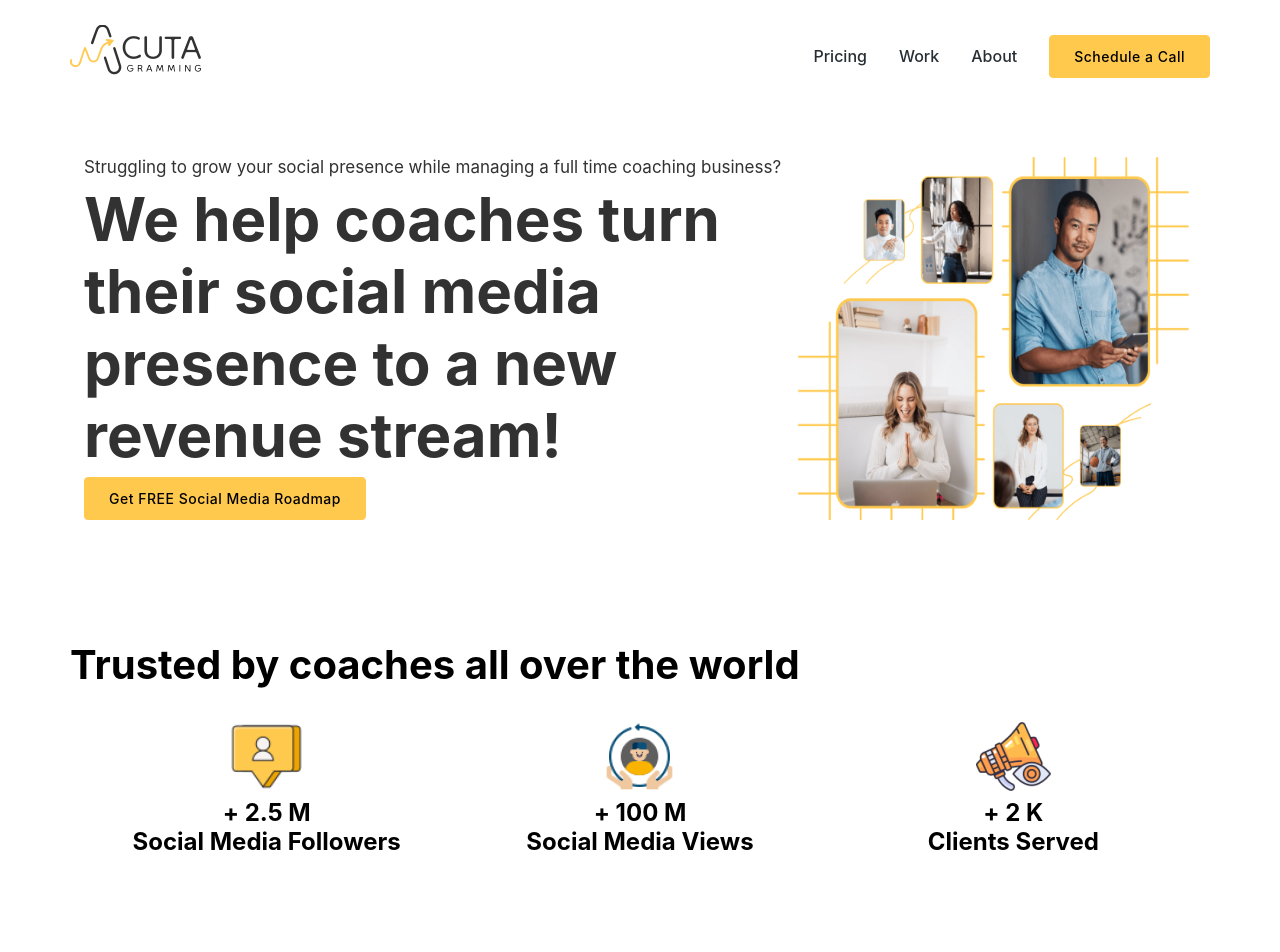
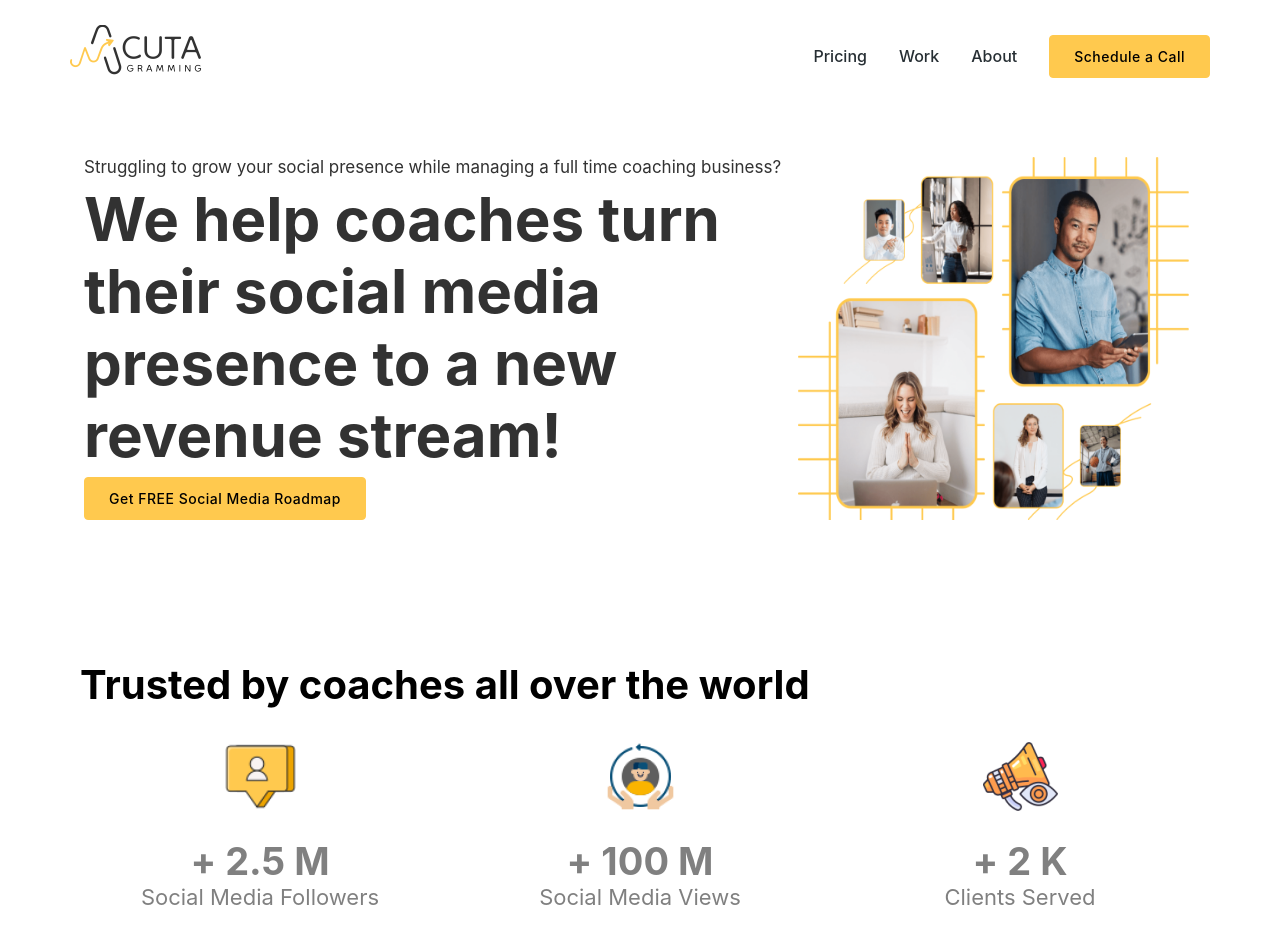
Before and after one commit to waqarshaiiikh/acutagramming, a React (Vite) app: page / in a window 1280 px wide. Shown: the top 952 px of the page. Built offline with nearby package versions, Linux system fonts and the light colour scheme.

Commit message:
Statistic done

```diff
--- a/package.json
+++ b/package.json
@@ -10,6 +10,7 @@
   },
   "dependencies": {
     "react": "^18.2.0",
+    "react-countup": "^6.4.2",
     "react-dom": "^18.2.0",
     "react-icons": "^4.8.0",
     "react-router-dom": "^6.11.2",
--- a/src/App.jsx
+++ b/src/App.jsx
@@ -28,7 +28,6 @@ const commonTheme = {
 
 function App() {
 
-
 	return (
 		<ThemeProvider theme={commonTheme}>
 			<BrowserRouter>
@@ -36,7 +35,8 @@ function App() {
 					<Route element={<>
 						<HeaderStyle />
 						<Home/>
-						<FooterStyle /></>} path="/" />
+						{/* <FooterStyle /> */}
+						</>} path="/" />
 					<Route element={<About/>} path="/About" />
 				</Routes>
 			</BrowserRouter>
--- a/src/Pages/Home/Component/CompanyStatistics.jsx
+++ b/src/Pages/Home/Component/CompanyStatistics.jsx
@@ -1,13 +1,14 @@
 import follower from './../../../assets/icons8-followers-64-1.png';
 import client from './../../../assets/icons8-clients-64-2-q526m2yejop8wasoyrcrxnht0l7r1fuw7zp8qr5nzi.png';
 import awareness from './../../../assets/icons8-views-awareness-96-q526bxb6p4spfzjt9vawhprhxp9yv6jb5pxd247t7y.png';
-import styled from 'styled-components'
+import styled from 'styled-components';
+import CountUp from 'react-countup';
 
-const StatisticsSection = ({className}) => {
+const StatisticsSection = ({ className }) => {
     const statisticData = [
-        { id:1,  icon_src: follower, icon_alt: "stats icon", stats: "+ 2.5 M", under_text: "Social Media Followers" },
-        { id:2,  icon_src: client, icon_alt: "stats icon", stats: "+ 100 M", under_text: "Social Media Views" },
-        { id:3,  icon_src: awareness, icon_alt: "stats icon", stats: "+ 2 K", under_text: "Clients Served" },
+        { id: 1, icon_src: follower, icon_alt: "stats icon", number:2.5, suffix: " M", decimal: 1, under_text: "Social Media Followers" },
+        { id: 2, icon_src: client, icon_alt: "stats icon",number:100, suffix: " M", decimal: 0, under_text: "Social Media Views" },
+        { id: 3, icon_src: awareness, icon_alt: "stats icon", number:2 ,suffix: " K", decimal: 0, under_text: "Clients Served" },
     ];
     return (
         <section className={className}>
@@ -21,7 +22,18 @@ const StatisticsSection = ({className}) => {
                             <img src={stats.icon_src} alt={stats.icon_alt} />
                         </div>
                         <div className='statistic-count-text'>
-                            <h1>{stats.stats}</h1>
+                            <CountUp
+                             start={1.0}
+                             end={stats.number}
+                             decimals={stats.decimal}
+                             duration={2.75}
+                             prefix='+ '
+                             suffix={stats.suffix}
+                             separator=" "
+                             >
+
+                             </CountUp>
+                            {/* <h1>{stats.stats}</h1> */}
                         </div>
                         <div className='statistic-under-text'>
                             <h2>{stats.under_text}</h2>
@@ -33,44 +45,60 @@ const StatisticsSection = ({className}) => {
     )
 }
 
-const CompanyStatistics = styled(StatisticsSection)((props)=>({
-    '&':{
-        '*':{
-            // border: '1px solid black',
-        },
+const CompanyStatistics = styled(StatisticsSection)((props) => ({
+    '&': {
         maxWidth: '1140px',
         margin: 'auto',
         padding: '80px 0px',
         display: 'flex',
         flexDirection: 'column',
     },
-    '& .statistic-title h1':{
+    '& .statistic-title h1': {
         fontSize: '40px',
     },
-    '& .statistic__section':{
-        width:  '100%'
+    '& .statistic__section': {
+        width: '100%'
     },
-    '& .statistic-detail':{
+    '& .statistic-detail': {
         margin: 'auto',
         display: 'flex',
         justifyContent: 'space-between',
-        padding: '10px',
+        padding: '10px 0',
         maxWidth: '1140px',
     },
-    '& .statistic-title':{
-        marginBottom: '20px',
+    '& .statistic-title': {
+        margin: '20px 10px',
     },
-    '& .statistic-detail-item':{
+    '& .statistic-detail-item': {
         alignSelf: 'center',
-        flex:1,
+        flex: 1,
         display: 'flex',
         flexDirection: 'column',
         alignItems: 'center',
     },
-    '& .statistic-icon img':{
+    '& .statistic-icon img': {
         width: '75px',
         height: '75px',
-    }
+        marginBottom: '20px'
+    },
+    '& .statistic-count-text span':{
+        color: '#808080',
+        fontSize: '38px',
+        fontWeight: 700,
+    },
+    '& .statistic-under-text h2': {
+        color: '#808080',
+        fontSize: '22px',
+        fontWeight: 400,
+
+    },
+    '@media (max-width: 768px)': {
+        "& .statistic-detail": {
+            display: 'flex',
+            flexDirection: 'column',
+            gap: '2rem'
+        }
+    },
 
 
 
--- a/src/Pages/Home/Home.jsx
+++ b/src/Pages/Home/Home.jsx
@@ -11,10 +11,10 @@ const Home = () => {
     return (<>
         <Banner />
         <CompanyStatistics/>
-        <CustomerExperience/>
-        <ExperienceFrame/>
-        <CompanyMoto/>
-        <WantsToConnect/>
+        {/* <CustomerExperience/> */}
+        {/* <ExperienceFrame/> */}
+        {/* <CompanyMoto/> */}
+        {/* <WantsToConnect/> */}
         {/* <Advertisement/> */}
     </>)
 }
```
Also changed, not shown: 1 other file (tests, documents, lock files or other folders).
